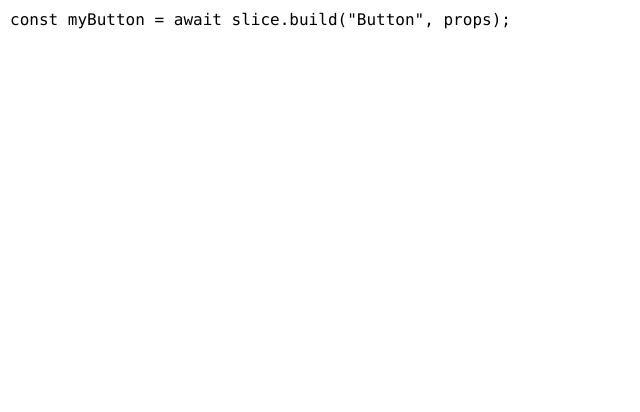
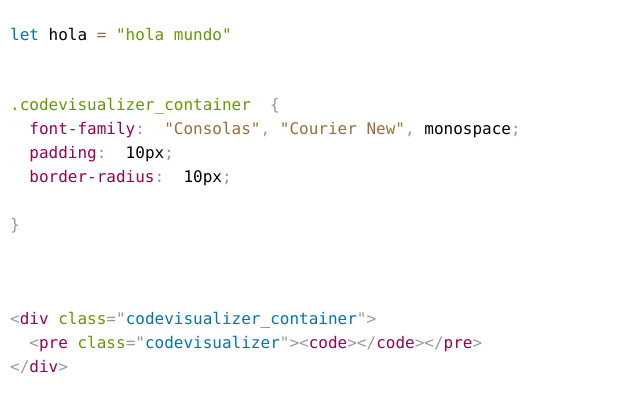
Before and after one commit to juliograterol/code-visualizer, a website with bundled scripts: page src/App/Index/index.html in a window 1280 px wide. Shown: the whole page, without its empty margins (0-640 px from the left). Built offline with nearby package versions, Linux system fonts and the light colour scheme.

Commit message:
functional code visualizer

```diff
--- a/src/App/Index/index.html
+++ b/src/App/Index/index.html
@@ -3,9 +3,15 @@
   <head>
     <meta charset="UTF-8" />
     <meta name="viewport" content="width=device-width, initial-scale=1.0" />
-    <title>Slice - Landing Page</title>
+    <title>Code Visualizer</title>
     <link rel="stylesheet" type="text/css" href="index.css" />
     <link rel="icon" type="image/x-icon" href="../../images/favicon.ico" />
+    <link
+      href="https://cdnjs.cloudflare.com/ajax/libs/prism/1.29.0/themes/prism.css"
+      rel="stylesheet"
+    />
+    <script src="https://cdnjs.cloudflare.com/ajax/libs/prism/1.29.0/prism.min.js"></script>
+    <script src="https://cdnjs.cloudflare.com/ajax/libs/prism/1.29.0/components/prism-javascript.min.js"></script>
   </head>
 
   <body>
--- a/src/App/Index/index.js
+++ b/src/App/Index/index.js
@@ -4,10 +4,23 @@ const loading = await slice.build("Loading", {});
 loading.start();
 
 const CodeVisualizer = await slice.build("CodeVisualizer", {
-  value: `const myButton = await slice.build("Button", props);`,
+  value: `let hola = "hola mundo"`,
   language: "javascript",
+});
+const cssCodeVisualizer = await slice.build("CodeVisualizer", {
+  value: `.codevisualizer_container {font-family: "Consolas", "Courier New", monospace;padding: 10px;border-radius: 10px;}`,
+  language: "css",
+});
+const htmlCodeVisualizer = await slice.build("CodeVisualizer", {
+  value: `<div class="codevisualizer_container">
+  <pre class="codevisualizer"><code></code></pre>
+</div>
+`,
+  language: "html",
 });
 
 document.body.appendChild(CodeVisualizer);
+document.body.appendChild(cssCodeVisualizer);
+document.body.appendChild(htmlCodeVisualizer);
 
 loading.stop();
--- a/src/Components/Visual/CodeVisualizer/CodeVisualizer.css
+++ b/src/Components/Visual/CodeVisualizer/CodeVisualizer.css
@@ -1,23 +1,14 @@
 .codevisualizer_container {
-  font-family: "Consolas", "Courier New", monospace;
+  /* font-family: "Consolas", "Courier New", monospace; */
   padding: 10px;
   border-radius: 10px;
 }
+
+.js_code {
+}
 /*
-.monaco-editor {
-}
-.monaco-editor .margin,
-.monaco-editor .margin-view-overlays {
-  background-color: transparent !important;
+.html_code {
 }
 
-.view-lines {
-  pointer-events: none;
-}
-.code_language {
-  display: flex;
-  margin-top: 10px;
-  slice-button {
-    width: 100%;
-  }
+.css_code {
 } */
--- a/src/Components/Visual/CodeVisualizer/CodeVisualizer.html
+++ b/src/Components/Visual/CodeVisualizer/CodeVisualizer.html
@@ -1,2 +1,3 @@
-<div class="codevisualizer_container"></div>
-<!-- <div class="code_language"></div> -->
+<div class="codevisualizer_container">
+  <pre class="codevisualizer"><code></code></pre>
+</div>
--- a/src/Components/Visual/CodeVisualizer/CodeVisualizer.js
+++ b/src/Components/Visual/CodeVisualizer/CodeVisualizer.js
@@ -4,15 +4,16 @@ export default class CodeVisualizer extends HTMLElement {
     slice.attachTemplate(this);
 
     this.$container = this.querySelector(".codevisualizer_container");
+    this.$code = this.querySelector(".codevisualizer");
 
     slice.controller.setComponentProps(this, props);
-    this.debuggerProps = ["language"];
+    this.debuggerProps = ["language", "value"];
     this.editor = null;
   }
 
   set value(value) {
     this._value = value;
-    this.$container.textContent = this._value;
+    this.init();
   }
 
   get value() {
@@ -27,7 +28,106 @@ export default class CodeVisualizer extends HTMLElement {
     return this._language;
   }
 
-  init() {}
+  init() {
+    this.visualizeCode();
+  }
+
+  visualizeCode() {
+    if (this._value && this._language) {
+      let formattedCode = this.formatCode(this._value);
+      this.$code.innerHTML = `<pre><code class="language-${
+        this._language
+      }">${Prism.highlight(
+        formattedCode,
+        Prism.languages[this._language],
+        this._language
+      )}</code></pre>`;
+    }
+  }
+
+  formatCode(value) {
+    let code = "";
+    let indentLevel = 0;
+    const indentSize = 2; // Espacios por nivel de indentación
+
+    if (this._language === "html") {
+      // Formateo específico para HTML
+      const tagPattern = /<\/?[a-zA-Z][\s\S]*>/g; // Para HTML
+      let lastIndex = 0;
+      let match;
+      while ((match = tagPattern.exec(value)) !== null) {
+        code += value.slice(lastIndex, match.index);
+        code += `\n${" ".repeat(indentLevel * indentSize)}${match[0]}`;
+        lastIndex = match.index + match[0].length;
+        if (match[0].startsWith("</")) {
+          indentLevel--;
+        } else if (!match[0].endsWith("/>")) {
+          indentLevel++;
+        }
+      }
+      code += value.slice(lastIndex);
+    } else if (this._language === "css") {
+      // Formateo específico para CSS
+      let lastIndex = 0;
+      let insideRule = false;
+      let insideProperty = false;
+      for (let i = 0; i < value.length; i++) {
+        let c = value[i];
+
+        if (c === "\n" || c === "\r") {
+          continue; // Ignorar saltos de línea en el valor original
+        }
+
+        if (c === "{") {
+          code += ` {\n`;
+          indentLevel++;
+          code += " ".repeat(indentLevel * indentSize);
+          insideRule = true;
+        } else if (c === "}") {
+          if (insideRule) {
+            indentLevel--;
+            code += `\n${" ".repeat(indentLevel * indentSize)}}`;
+            insideRule = false;
+          }
+        } else if (c === ";") {
+          code += `${c}\n${" ".repeat(indentLevel * indentSize)}`;
+          insideProperty = false;
+        } else if (c === ":") {
+          code += `${c} `;
+          insideProperty = true;
+        } else {
+          code += c;
+        }
+      }
+    } else {
+      // Formateo específico para JavaScript
+      for (let i = 0; i < value.length; i++) {
+        let c = value[i];
+
+        if (c === "\n") {
+          continue; // Ignorar saltos de línea en el valor original
+        }
+
+        if (c === "{") {
+          code += ` {\n`;
+          indentLevel++;
+          code += " ".repeat(indentLevel * indentSize); // Añade la indentación adecuada
+        } else if (c === "}") {
+          code += `\n`;
+          indentLevel--;
+          code += " ".repeat(indentLevel * indentSize); // Añade la indentación adecuada
+          code += `}`;
+        } else if (c === "\n") {
+          code += `\n`;
+          code += " ".repeat(indentLevel * indentSize); // Añade la indentación adecuada
+        } else {
+          code += c;
+        }
+      }
+    }
+
+    return code;
+  }
 }
 
 customElements.define("slice-codevisualizer", CodeVisualizer);
```
